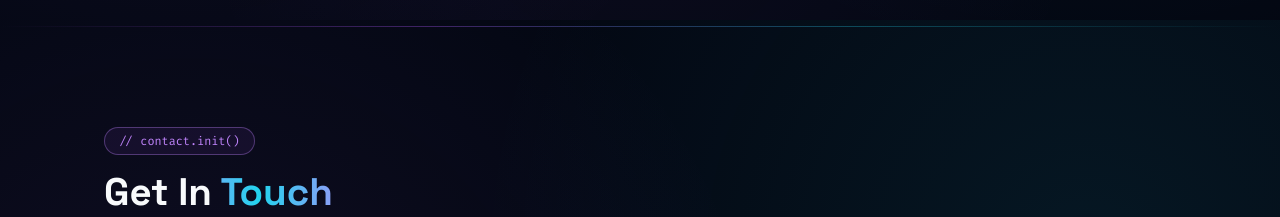
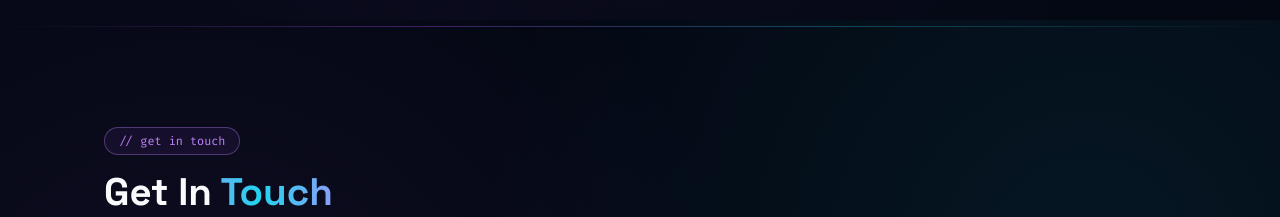
Before and after one commit to Faizankhan17623/PORTFOLIO, a React (Vite) app: page / in a window 1280 px wide. Shown: the part 4780-4997 px from the top of the page. Built offline with nearby package versions, Linux system fonts and the light colour scheme; no server answers.

Commit message:
fix(Contact): remove contact.init() from section badge

```diff
--- a/src/components/Contact.jsx
+++ b/src/components/Contact.jsx
@@ -94,7 +94,7 @@ export default function Contact() {
         initial={{ opacity: 0, y: 28 }} whileInView={{ opacity: 1, y: 0 }}
         transition={{ duration: 0.6 }} viewport={{ once: true }}
       >
-        <div className="sec-badge">// contact.init()</div>
+        <div className="sec-badge">// get in touch</div>
         <h2 className="sec-title">Get In <span className="hl">Touch</span></h2>
         <p className="sec-sub">Have a project in mind or just want to say hi? I'd love to hear from you.</p>
       </motion.div>
```
